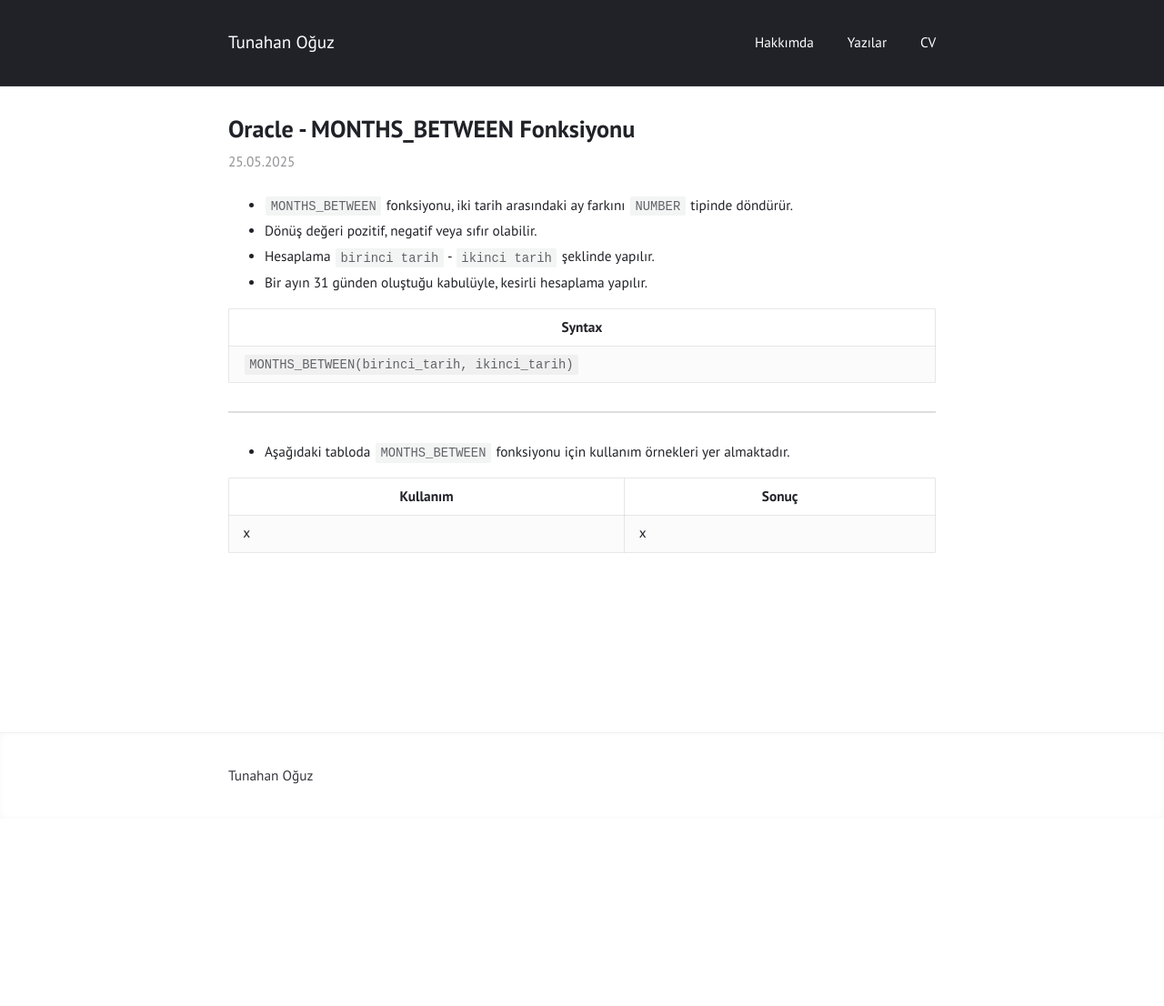
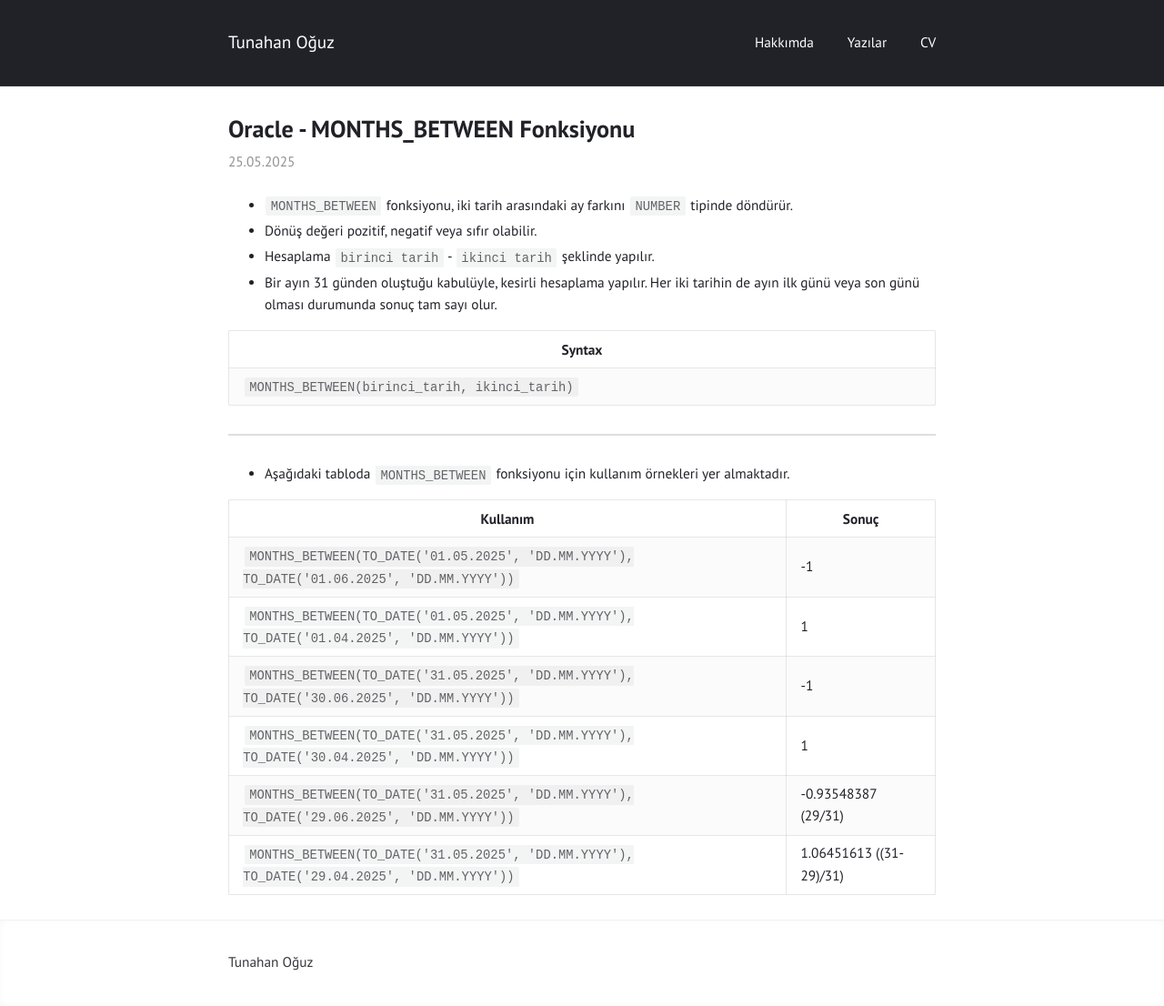
Before and after one commit to tunahanoguz/tunahanoguz.github.io, a Jekyll site: the page built from _posts/2025-05-25-oracle-MONTHS_BETWEEN-fonksiyonu.md, in a window 1280 px wide. Shown: the whole page at 91% size. Built offline with Jekyll 4.4.1, drawn with Linux system fonts in a browser that asks for light colours; before the commit the page ends 900 px from its top, so only the background shows below that.

Commit message:
Update 2025-05-25-oracle-MONTHS_BETWEEN-fonksiyonu.md

```diff
--- a/_posts/2025-05-25-oracle-MONTHS_BETWEEN-fonksiyonu.md
+++ b/_posts/2025-05-25-oracle-MONTHS_BETWEEN-fonksiyonu.md
@@ -8,7 +8,7 @@ categories: oracle
 - `MONTHS_BETWEEN` fonksiyonu, iki tarih arasındaki ay farkını `NUMBER` tipinde döndürür.
 - Dönüş değeri pozitif, negatif veya sıfır olabilir.
 - Hesaplama `birinci tarih` - `ikinci tarih` şeklinde yapılır.
-- Bir ayın 31 günden oluştuğu kabulüyle, kesirli hesaplama yapılır.
+- Bir ayın 31 günden oluştuğu kabulüyle, kesirli hesaplama yapılır. Her iki tarihin de ayın ilk günü veya son günü olması durumunda sonuç tam sayı olur.
 
 | Syntax                                        |
 |-----------------------------------------------|
@@ -18,6 +18,11 @@ categories: oracle
 
 - Aşağıdaki tabloda `MONTHS_BETWEEN` fonksiyonu için kullanım örnekleri yer almaktadır.
 
-| Kullanım | Sonuç |
-|----------|-------|
-| x        | x     |
+| Kullanım                                                                                   | Sonuç                    |
+|--------------------------------------------------------------------------------------------|--------------------------|
+| `MONTHS_BETWEEN(TO_DATE('01.05.2025', 'DD.MM.YYYY'), TO_DATE('01.06.2025', 'DD.MM.YYYY'))` | -1                       |
+| `MONTHS_BETWEEN(TO_DATE('01.05.2025', 'DD.MM.YYYY'), TO_DATE('01.04.2025', 'DD.MM.YYYY'))` | 1                        |
+| `MONTHS_BETWEEN(TO_DATE('31.05.2025', 'DD.MM.YYYY'), TO_DATE('30.06.2025', 'DD.MM.YYYY'))` | -1                       |
+| `MONTHS_BETWEEN(TO_DATE('31.05.2025', 'DD.MM.YYYY'), TO_DATE('30.04.2025', 'DD.MM.YYYY'))` | 1                        |
+| `MONTHS_BETWEEN(TO_DATE('31.05.2025', 'DD.MM.YYYY'), TO_DATE('29.06.2025', 'DD.MM.YYYY'))` | -0.93548387 (29/31)      |
+| `MONTHS_BETWEEN(TO_DATE('31.05.2025', 'DD.MM.YYYY'), TO_DATE('29.04.2025', 'DD.MM.YYYY'))` | 1.06451613  ((31-29)/31) |
```
